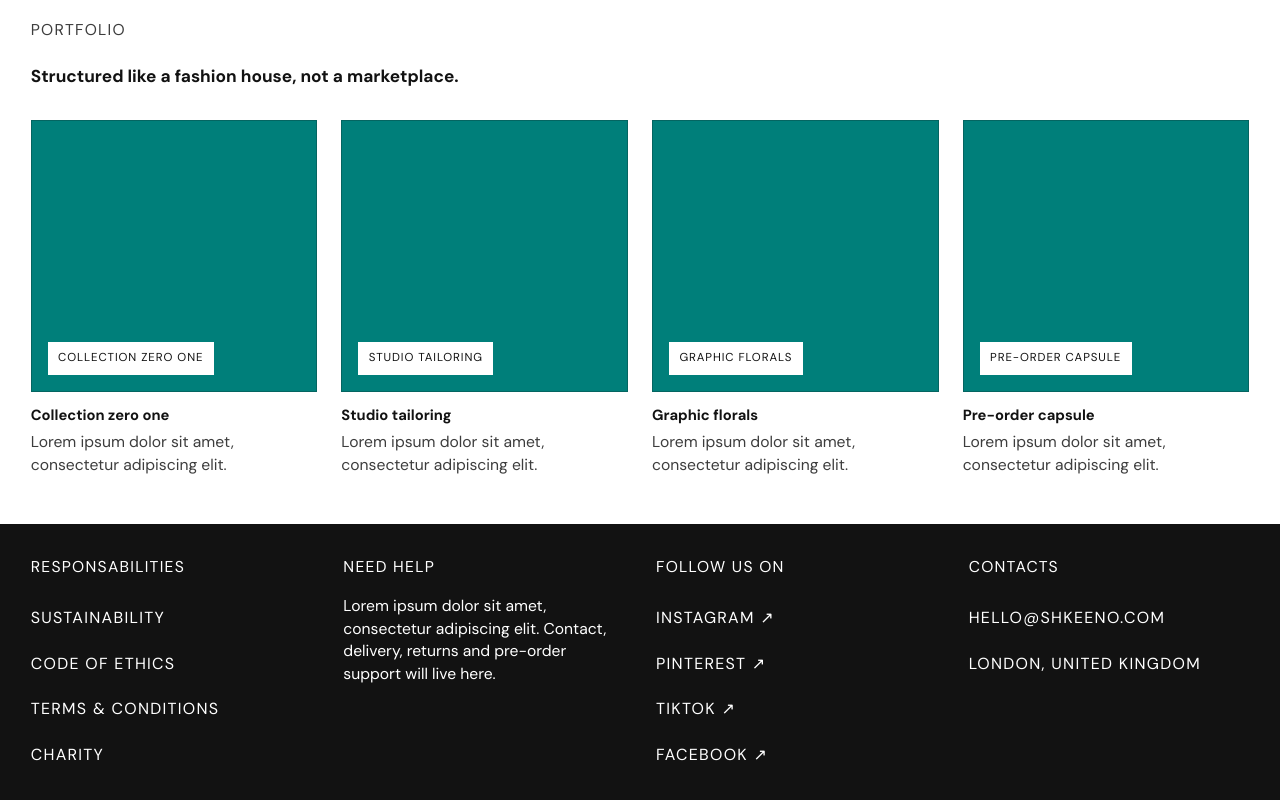
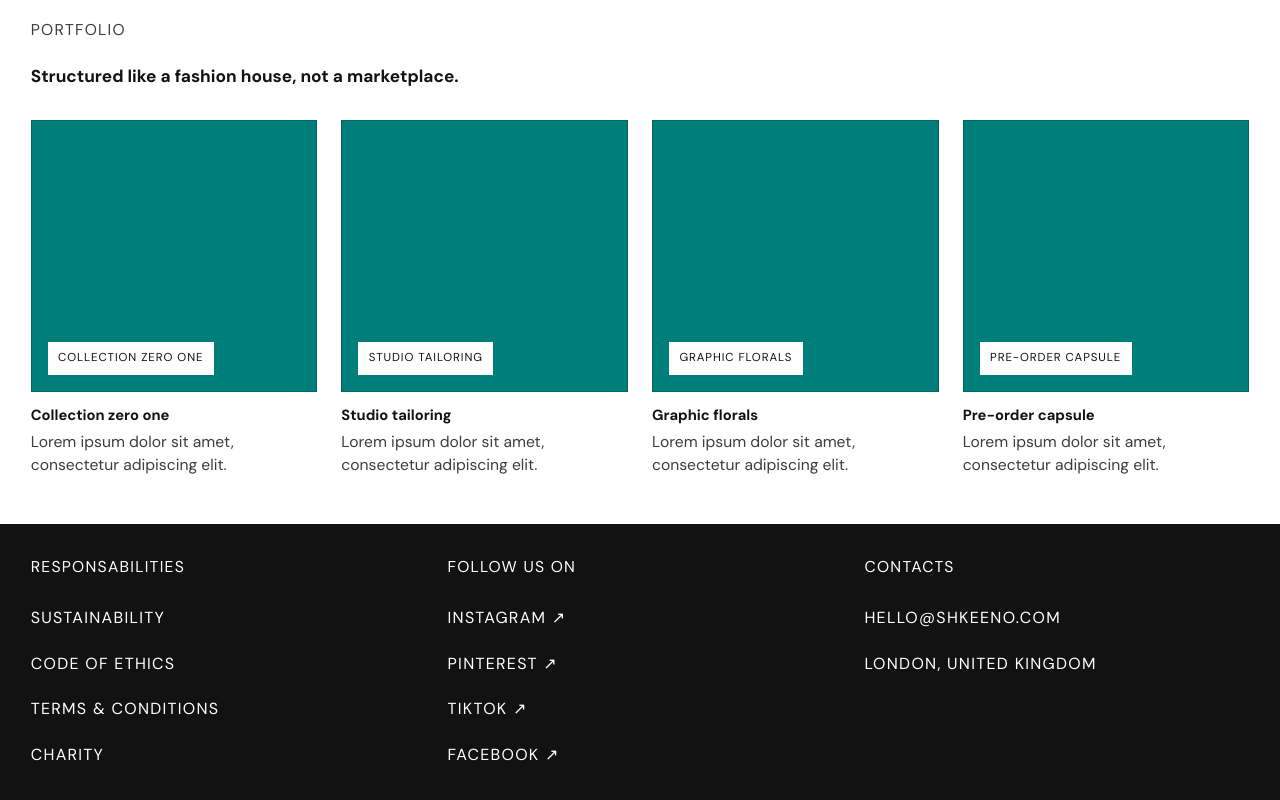
Before and after one commit to mariuspruna/shkeeno, a React (Vite) app: page / in a window 1280 px wide. Shown: the part 984-1784 px from the top of the page. Built offline with nearby package versions, Linux system fonts and the light colour scheme.

Commit message:
Remove need help section

```diff
--- a/src/App.css
+++ b/src/App.css
@@ -291,7 +291,7 @@
 
 .footer {
   display: grid;
-  grid-template-columns: repeat(4, minmax(0, 1fr));
+  grid-template-columns: repeat(3, minmax(0, 1fr));
   gap: 2rem;
   background: var(--color-primary);
   color: white;
--- a/src/App.tsx
+++ b/src/App.tsx
@@ -67,7 +67,6 @@ const navGroups: NavGroup[] = [
       { label: 'Facebook ↗', href: '/' },
     ],
   },
-  { label: 'Need help', href: '#need-help' },
   { label: 'Contacts', href: '#contacts' },
 ]
 
@@ -232,13 +231,6 @@ function FrontPage() {
             <a href="/" id="charity">Charity</a>
           </div>
         </div>
-        <div className="footer-block" id="need-help">
-          <p className="eyebrow">Need help</p>
-          <p>
-            Lorem ipsum dolor sit amet, consectetur adipiscing elit. Contact,
-            delivery, returns and pre-order support will live here.
-          </p>
-        </div>
         <div className="footer-block">
           <p className="eyebrow">Follow us on</p>
           <div className="footer-links">
```
